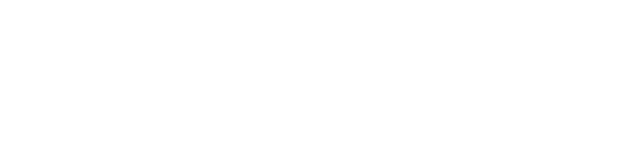
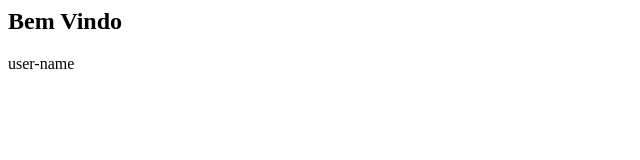
Before and after one commit to evaldoavelar/gpg, a plain HTML site: page adm.html in a window 1280 px wide. Shown: the whole page, without its empty margins (0-640 px from the left). Drawn offline with Linux system fonts and the light colour scheme.

Commit message:
feat: adm change title (#6)
* fix: adm title

* feat(adm): New user name field

```diff
--- a/adm.html
+++ b/adm.html
@@ -1,4 +1,8 @@
 <html>
-   <head> <head/>
+   <head> </head>
+   <body>
+      <h2>Bem Vindo</h2>
+      <p>user-name</p>
+   </body>
 
 </html>
```
